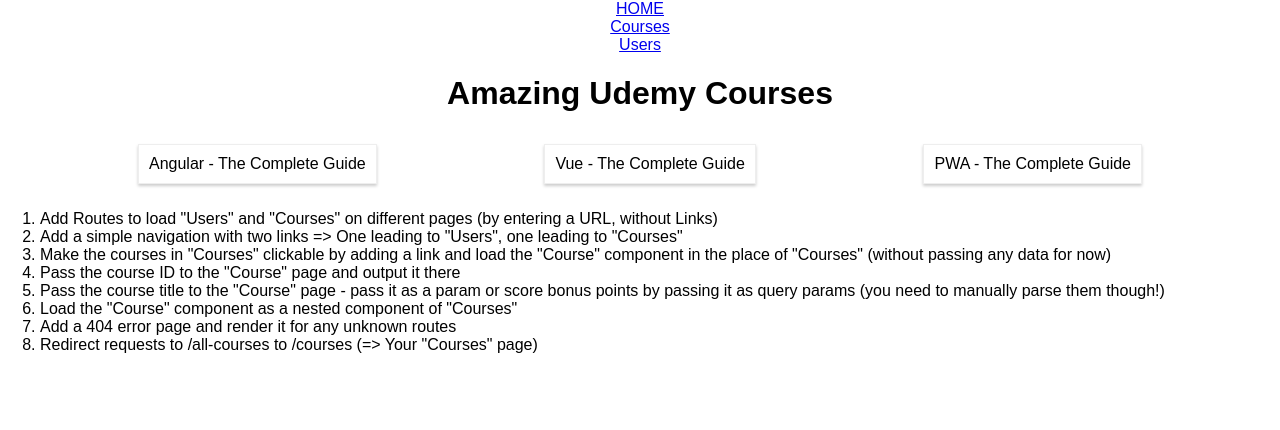
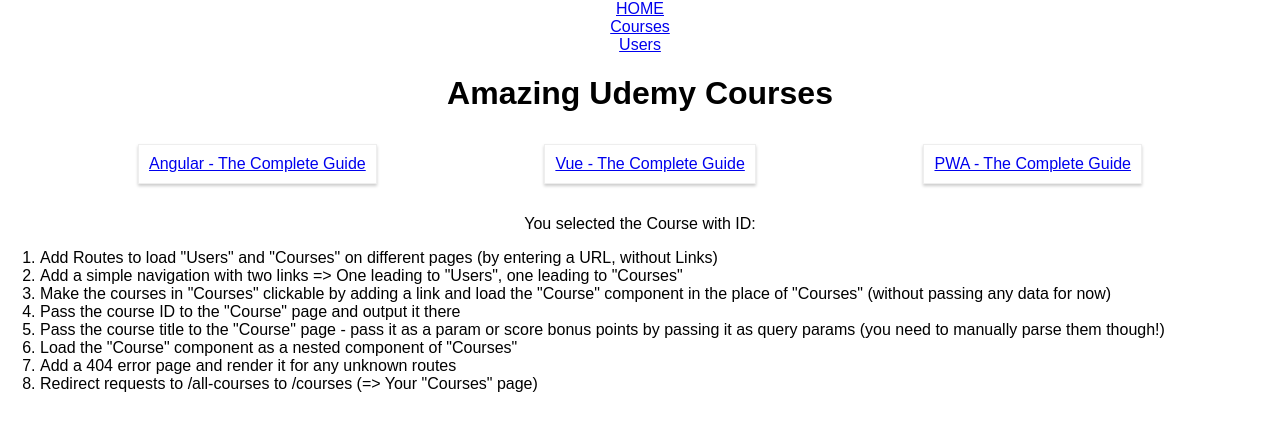
Before and after one commit to ETS-ReactNative4/routing-assignment, a React (Create React App) app: page /courses in a window 1280 px wide. Shown: the top 430 px of the page. Built offline with nearby package versions, Linux system fonts and the light colour scheme.

Commit message:
Make Courses clickable using Link component

```diff
--- a/src/App.js
+++ b/src/App.js
@@ -3,9 +3,9 @@
 
 import Courses from './containers/Courses/Courses';
 import Users from './containers/Users/Users';
+import Course from './containers/Course/Course';
 
 class App extends Component {
-
   render () {
     const ulStyle = {
       listStyle: 'none',
@@ -30,6 +30,7 @@
 
           <Route path="/courses" component={Courses} />
           <Route path="/users" component={Users} />
+          <Route path="/:courseId" component={Course}></Route>
 
           <ol style={{textAlign: 'left'}}>
             <li>Add Routes to load "Users" and "Courses" on different pages (by entering a URL, without Links)</li>
--- a/src/containers/Course/Course.js
+++ b/src/containers/Course/Course.js
@@ -1,11 +1,15 @@
 import React, { Component } from 'react';
 
 class Course extends Component {
+    state = {
+        title: '_COURSE_TITLE_',
+        id: '_ID_'
+    }
     render () {
         return (
             <div>
-                <h1>_COURSE_TITLE_</h1>
-                <p>You selected the Course with ID: _ID_</p>
+                <h1>{this.title}</h1>
+                <p>You selected the Course with ID: {this.id}</p>
             </div>
         );
     }
--- a/src/containers/Courses/Courses.js
+++ b/src/containers/Courses/Courses.js
@@ -1,4 +1,5 @@
 import React, { Component } from 'react';
+import { Link } from 'react-router-dom';
 
 import './Courses.css';
 
@@ -18,7 +19,9 @@
                 <section className="Courses">
                     {
                         this.state.courses.map( course => {
-                            return <article className="Course" key={course.id}>{course.title}</article>;
+                            return <Link to={'/' + course.id} key={course.id}>
+                                    <article className="Course" key={course.id}>{course.title}</article>
+                                </Link>
                         } )
                     }
                 </section>
```
